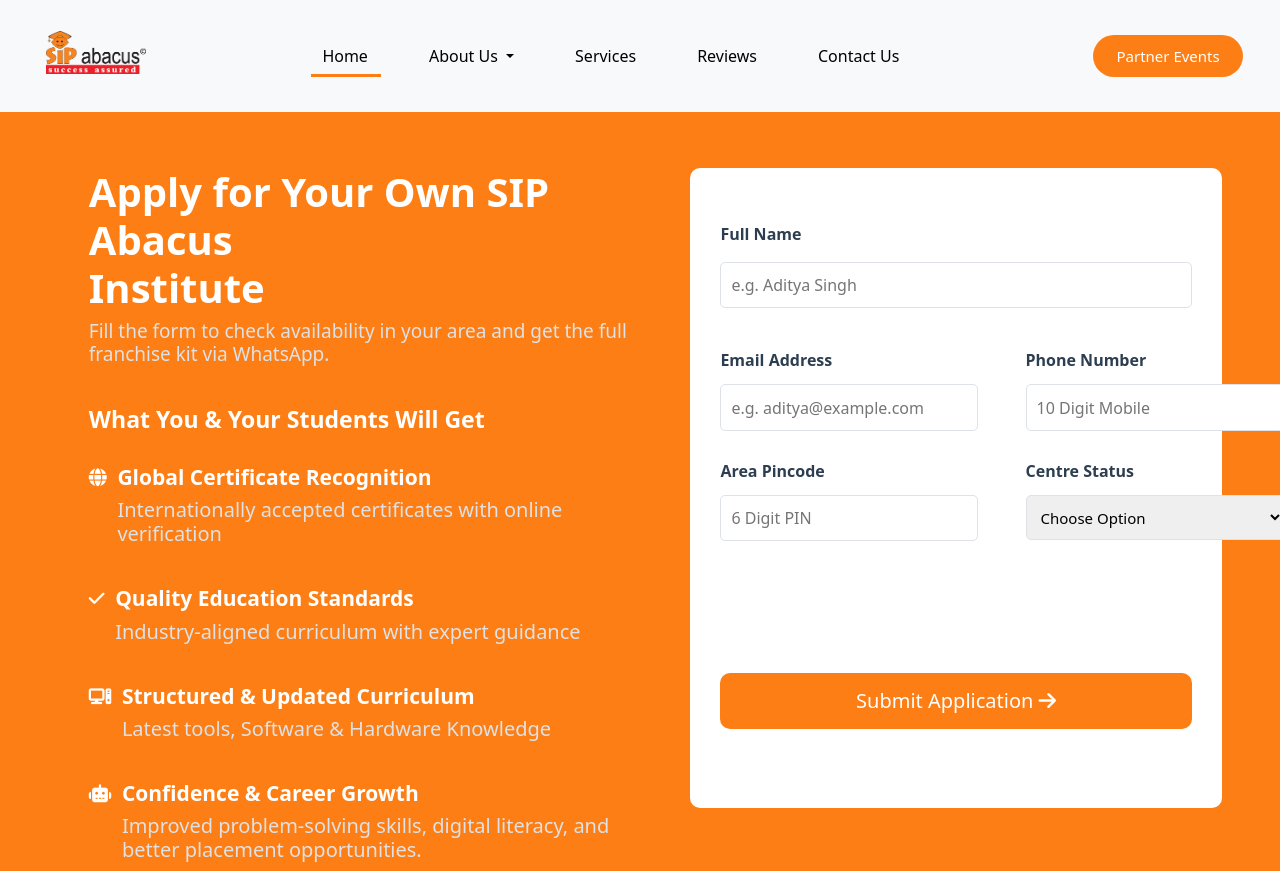
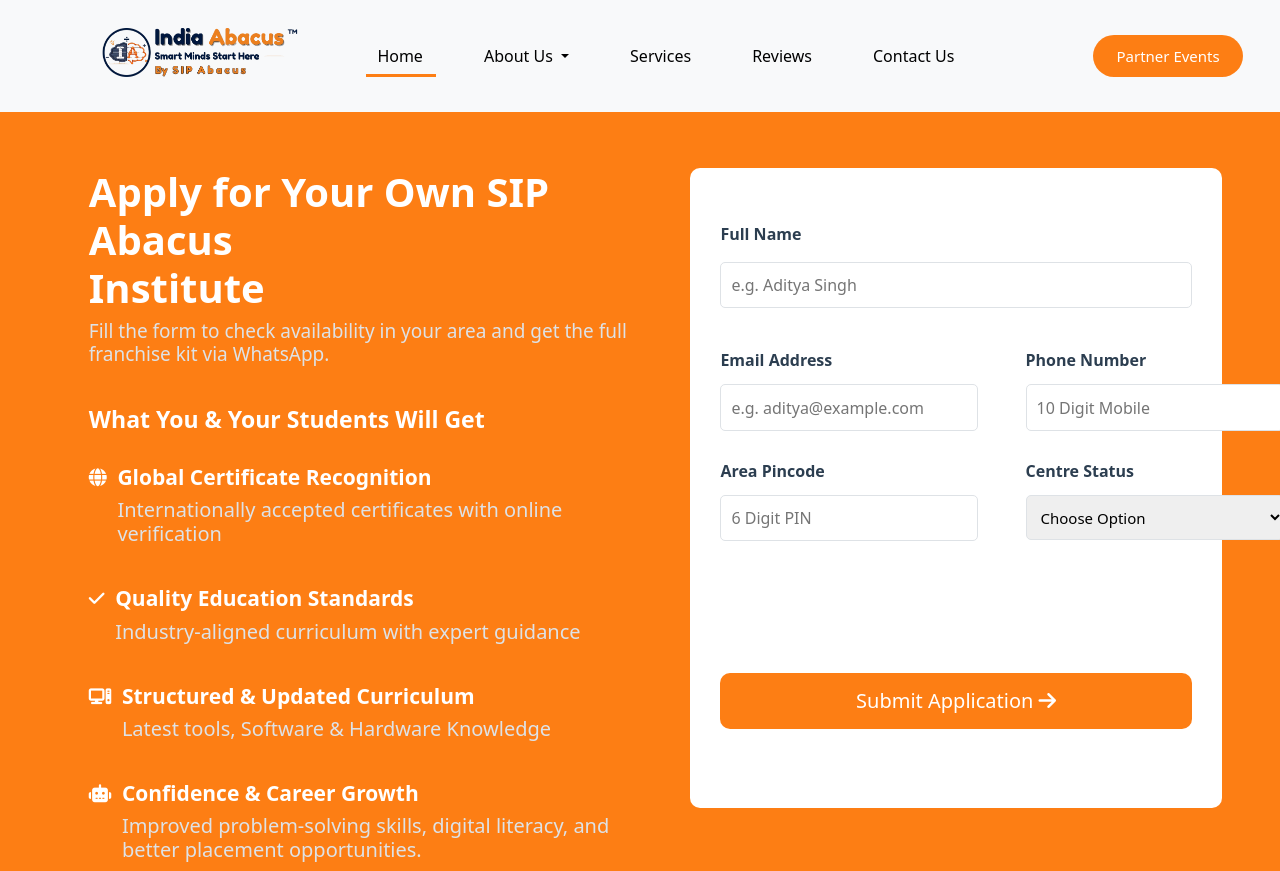
Before and after one commit to Suvam2005/SIP_ABACUS, a PHP site: page /SIP_ABACUS/landing.php in a window 1280 px wide; the page is wider, and only the part inside the window is pictured. Shown: the top 871 px of that part. Run offline with PHP 8.4, Linux system fonts and the light colour scheme.

Commit message:
Web live
Web live

```diff
--- a/assets/css/navbar.css
+++ b/assets/css/navbar.css
@@ -5,7 +5,7 @@
     position: relative;
 }
 .logo{
-    width: 100px;
+    width: 210px;
 }
 .navbar-brand{
     width: 100px;
@@ -61,7 +61,7 @@
     top: 38px;
     right: 0;
     width: 0px;
-    height: 2px;
+    height: 2.5px;
     background-color: var(--bs-orange);
     transition: 0.6s ease;
 }
@@ -74,7 +74,7 @@
     top: 38px;
     right: 0;
     width: 0px;
-    height: 2px;
+    height: 2.5px;
     background-color: var(--bs-orange);
     transition: 0.6s ease;
 }
@@ -319,6 +319,7 @@
         position: absolute;
         bottom: 2.5vh;
         left: 22%;
+        width: 150px;
     }
     .navbar-toggler{
         position: absolute;
@@ -328,7 +329,7 @@
     .custom-button{
         position: absolute;
         left: 63%;
-        bottom: 1.5vh;
+        bottom: 1.2vh;
         width: 130px;
         height: 65px;
         border-radius: 10px;
--- /dev/null
+++ b/paths.php
@@ -0,0 +1,3 @@
+<?php
+    define('BASE_URL', 'http://localhost/SIP_ABACUS/');
+?>
```
Also changed, not shown: dbcon.php (added, +7 -0 lines), Banner-03.jpg (added), assets/images/logo.png.
